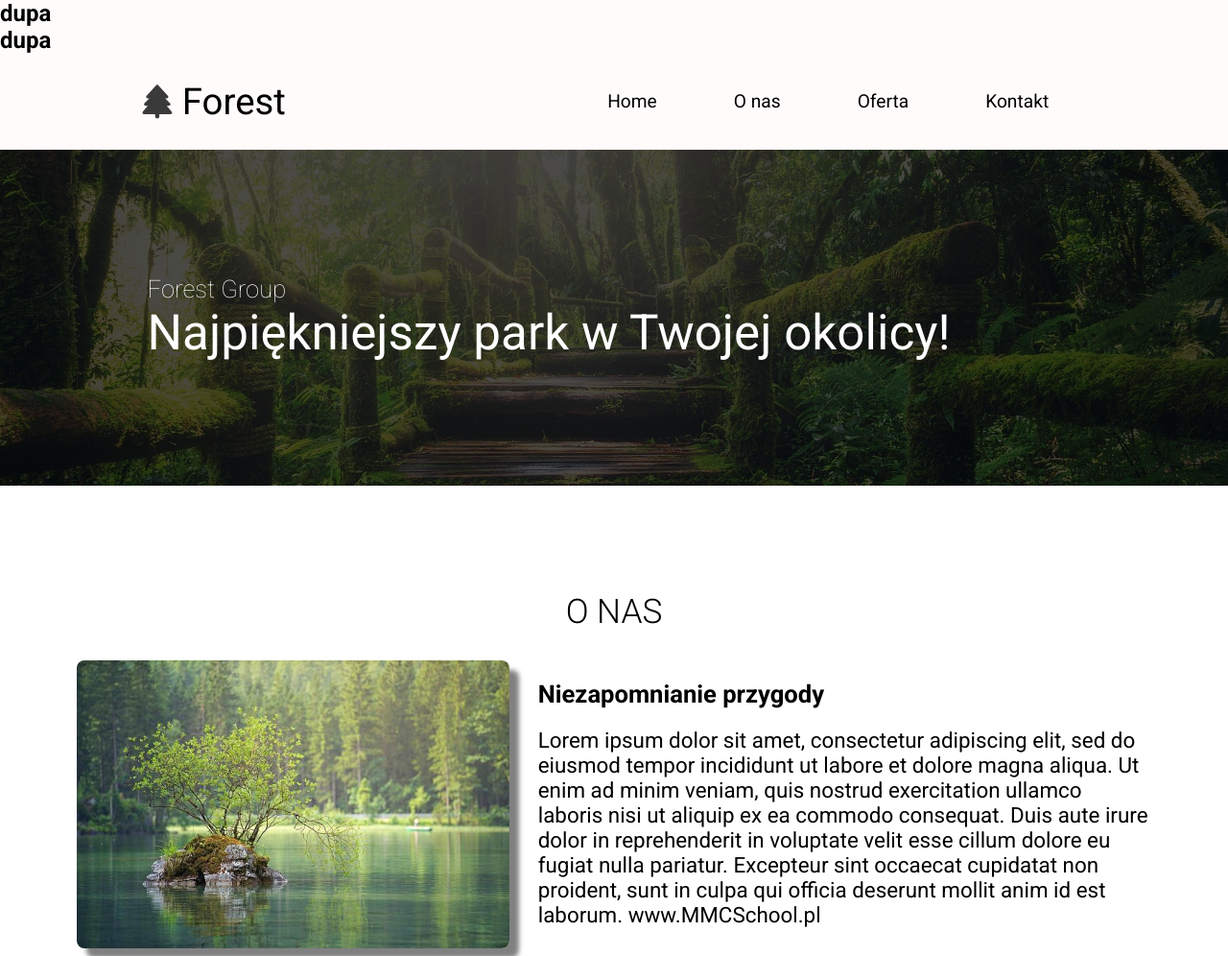
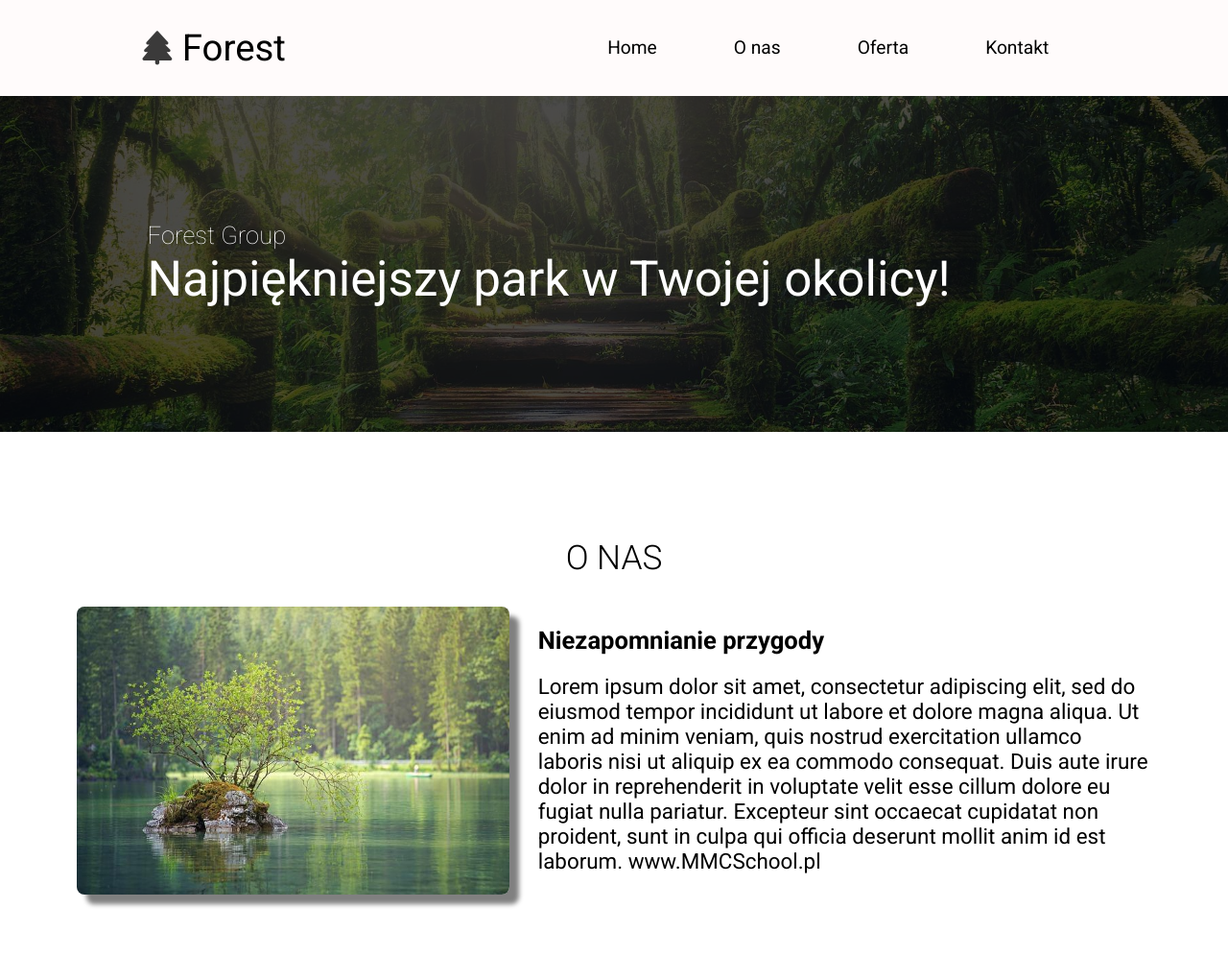
Before and after one commit to averial11/ForestPage, a website: page index.html in a window 1280 px wide. Shown: the top 996 px of the page at 96% size. Drawn offline with Linux system fonts and the light colour scheme.

Commit message:
modified index

```diff
--- a/index.html
+++ b/index.html
@@ -16,8 +16,7 @@
 <body>
     <div id="container">
         <nav class="navbar">
-<h2>dupa</h2>
-<h2>dupa</h2>
+
 
     <div class="navbar__nav">
 
```
